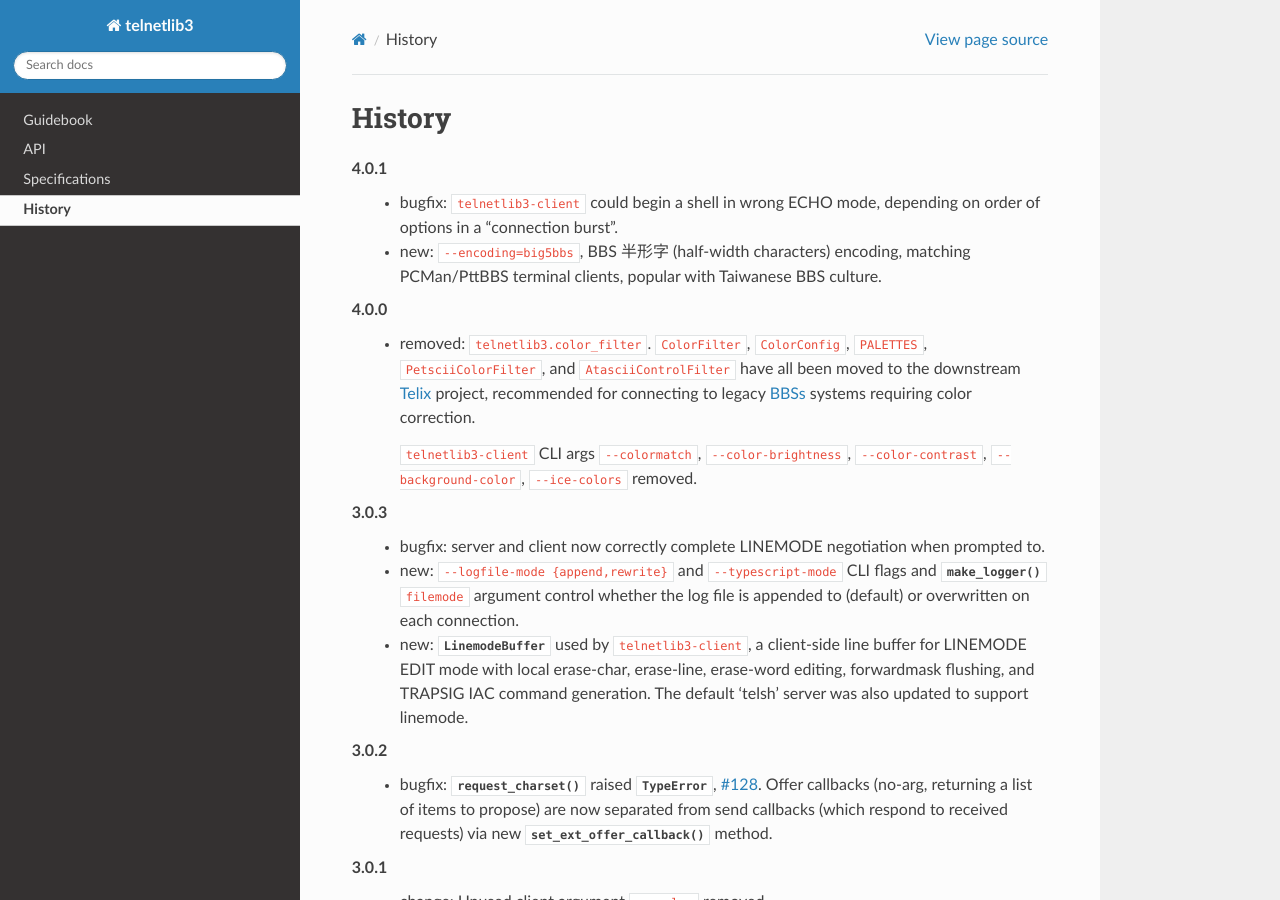
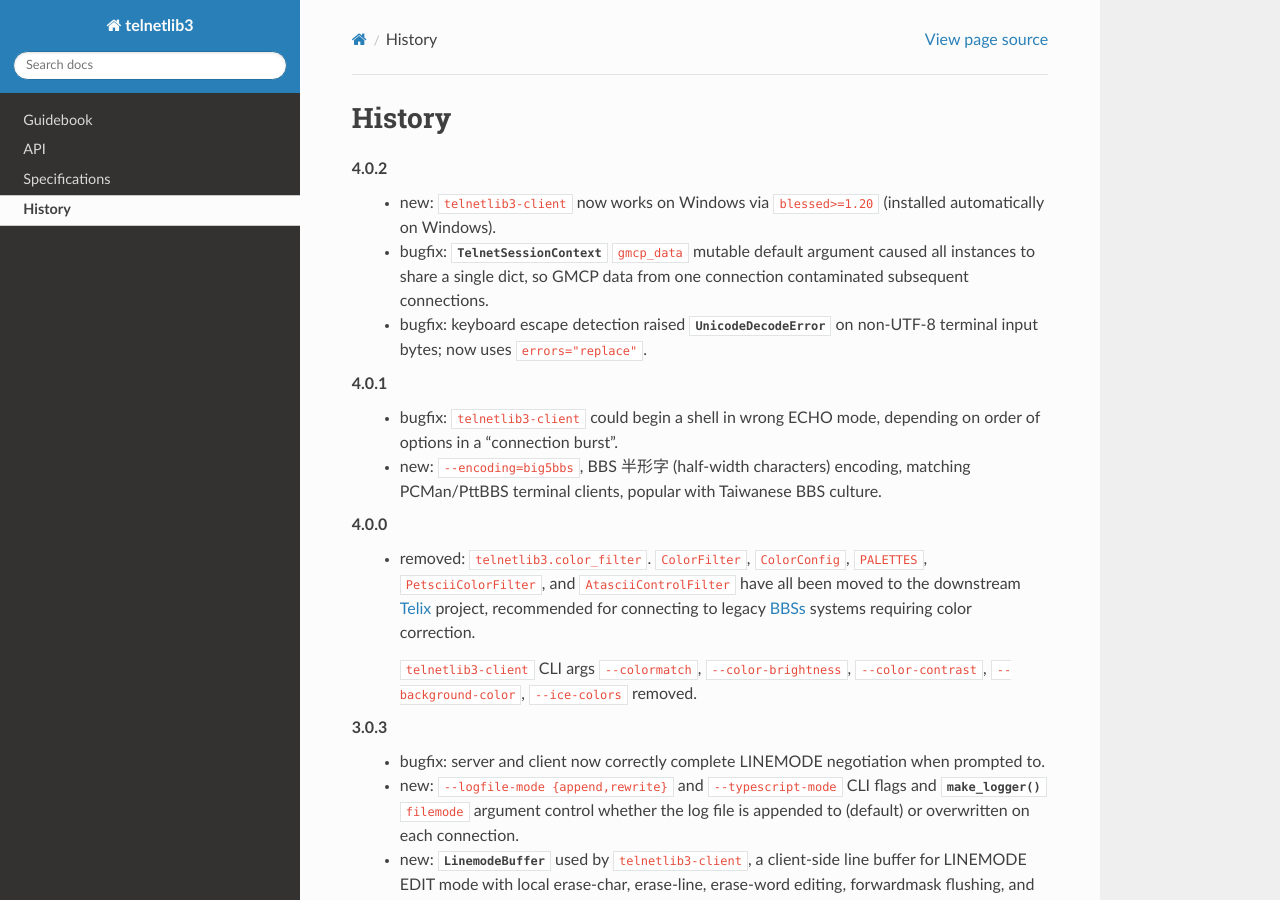
Before and after one commit to jquast/telnetlib3, a Sphinx documentation site: the page built from docs/history.rst, in a window 1280 px wide and 900 px high. Built offline with Sphinx 7.4.7 and the Read the Docs theme 3.1.0, drawn with Linux system fonts in a browser that asks for light colours; the version number is read from the project's files by our own code.

Commit message:
we're going through changes

```diff
--- a/docs/history.rst
+++ b/docs/history.rst
@@ -1,5 +1,14 @@
 History
 =======
+4.0.2
+  * new: ``telnetlib3-client`` now works on Windows via ``blessed>=1.20`` (installed
+    automatically on Windows).
+  * bugfix: :class:`~telnetlib3._session_context.TelnetSessionContext` ``gmcp_data``
+    mutable default argument caused all instances to share a single dict, so GMCP data
+    from one connection contaminated subsequent connections.
+  * bugfix: keyboard escape detection raised :exc:`UnicodeDecodeError` on non-UTF-8
+    terminal input bytes; now uses ``errors="replace"``.
+
 4.0.1
   * bugfix: ``telnetlib3-client`` could begin a shell in wrong ECHO mode, depending on order of
     options in a "connection burst".
```
Also changed, not shown: 2 other files.
